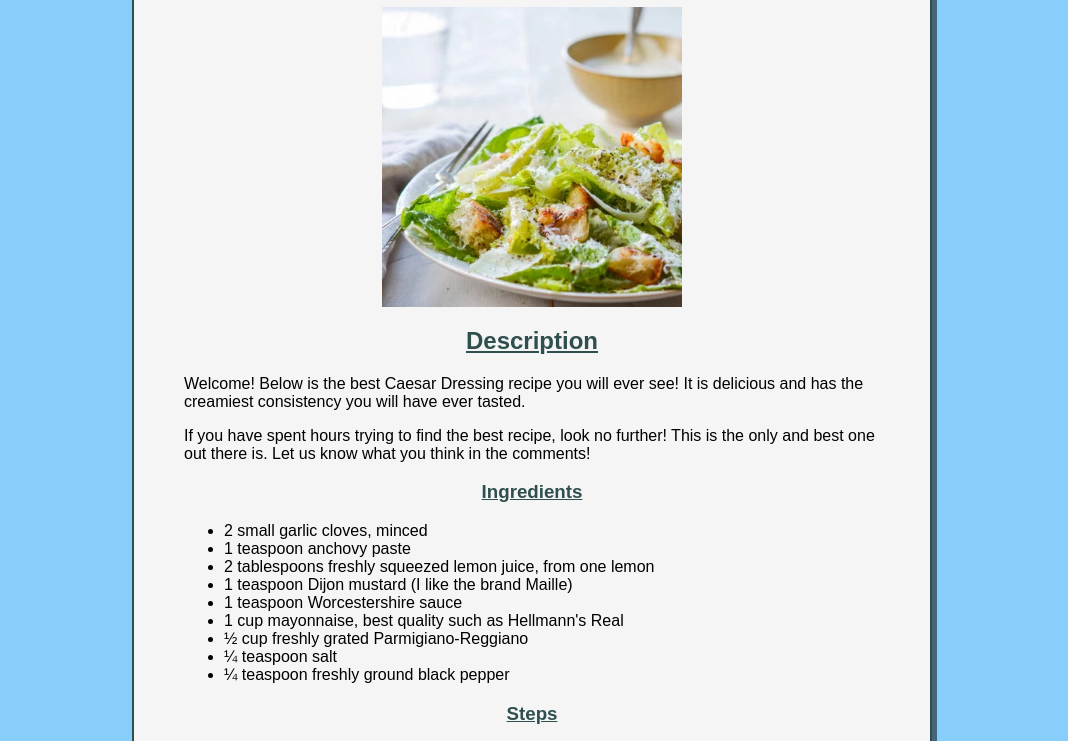
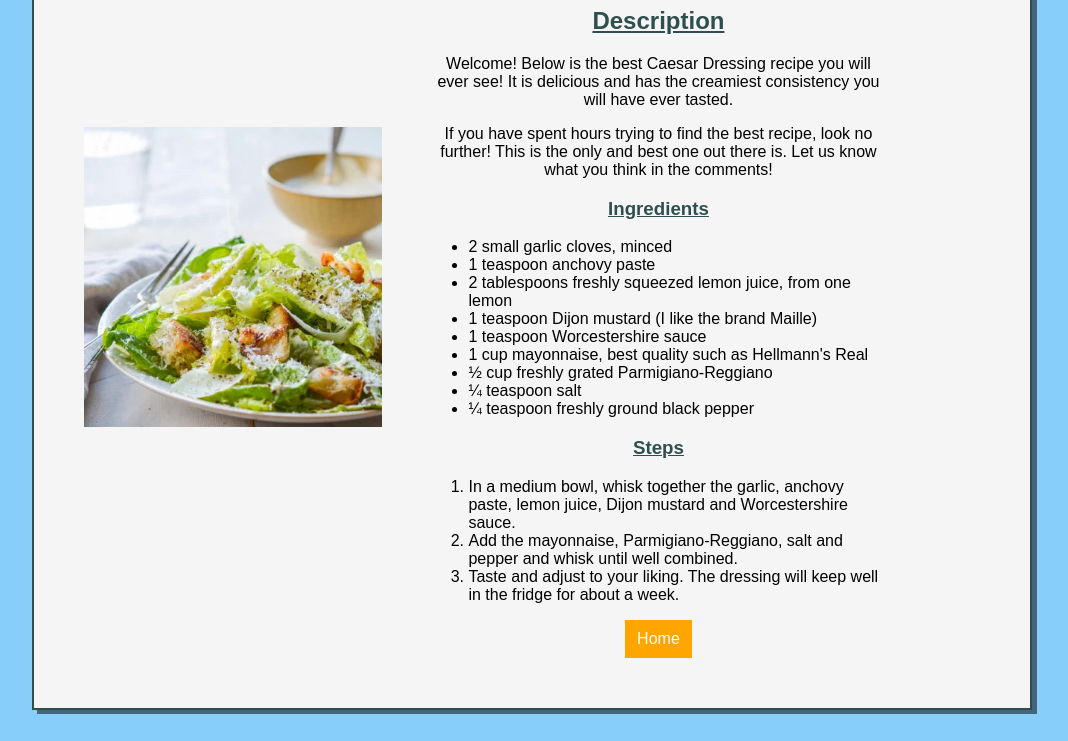
Before and after one commit to Kathya-Velazquez/odin-recipies, a plain HTML site: page recipes/caesar-dressing.html in a window 1280 px wide. Shown: the part 133-874 px from the top of the page, without its empty margins (108-1176 px from the left). After the commit the page ends 851 px from the top, so only its background shows below. Drawn offline with Linux system fonts and the light colour scheme.

Commit message:
Place Img and Recipe Side by Side
Implemented inline-block to make image and recipe content sit side
by side. Moved h1 down into recipe div to edit writing in one go.
Used margin to bring img down to the center. Works.

```diff
--- a/recipes/caesar-dressing.html
+++ b/recipes/caesar-dressing.html
@@ -9,10 +9,10 @@
     <body class="class-for-caesar">
         <div class="container">
             <div class="recipe-card feature">
-                <h1>Caesar Dressing</h1>
                 <img src="../images/caesar-dressing-pic.jpg" alt="Image of caesar salad with bowl of caesar
                 dressing behind it" height="300" width="300">
                 <div class="recipe-content">
+                    <h1>Caesar Dressing</h1>
                     <h2>Description</h2>
                     <p>
                         Welcome! Below is the best Caesar Dressing recipe you will ever see! It is delicious
--- a/styles.css
+++ b/styles.css
@@ -12,7 +12,7 @@
 .recipe-card {
     border: 2px solid darkslategrey;
     background-color: whitesmoke;
-    width: 800px;
+    width: 1000px;
     padding: 50px;
     box-shadow: 5px 4px rgba(0, 0, 0, .5);
     margin: auto;
@@ -30,8 +30,19 @@ h2, h3 {
 }
 
 img {
-    display: block;
-    margin: auto;
+    display: inline-block;
+    width: 300px;
+    vertical-align: top;
+    padding-right: 2px;
+    margin-top: 200px;
+}
+p {
+    text-align: center;
+}
+.recipe-content {
+    display: inline-block;
+    width: 500px;
+    padding-left: 40px;
 }
 
 .recipe-card a {
```
